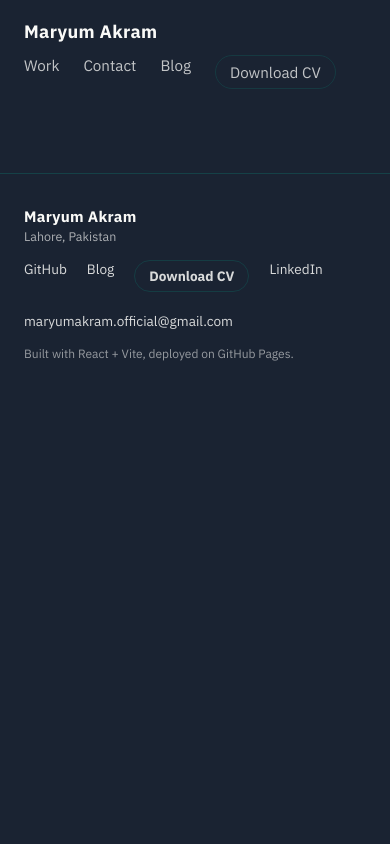
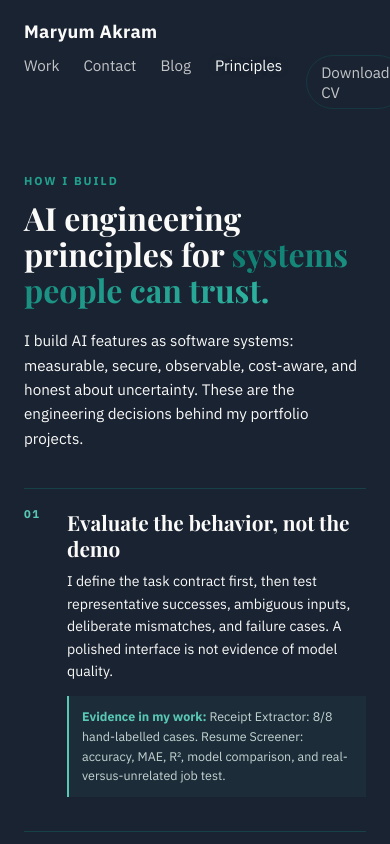
Before and after one commit to MaryumAkram16/maryum-portfolio, a React (Vite) app: page /principles in a window 390 px wide. Shown: the top 844 px of the page. Built offline with nearby package versions, Linux system fonts and the light colour scheme.

Commit message:
Add AI engineer positioning and principles page

```diff
--- a/src/App.jsx
+++ b/src/App.jsx
@@ -7,6 +7,7 @@ const Work = lazy(() => import('./pages/Work.jsx'))
 const Contact = lazy(() => import('./pages/Contact.jsx'))
 const Blog = lazy(() => import('./pages/Blog.jsx'))
 const BlogPost = lazy(() => import('./pages/BlogPost.jsx'))
+const Principles = lazy(() => import('./pages/Principles.jsx'))
 import './App.css'
 
 // Show a visible fallback + retry button instead of a blank page when
@@ -47,6 +48,7 @@ function App() {
           <Route path="/" element={<Landing />} />
           <Route path="/work" element={<Work />} />
           <Route path="/contact" element={<Contact />} />
+          <Route path="/principles" element={<Principles />} />
           <Route path="/blog" element={<Blog />} />
           <Route path="/blog/:slug" element={<BlogPost />} />
         </Routes>
--- a/src/components/Nav.jsx
+++ b/src/components/Nav.jsx
@@ -18,6 +18,9 @@ function Nav() {
         <NavLink to="/blog" className={({ isActive }) => (isActive ? 'active' : undefined)}>
           Blog
         </NavLink>
+        <NavLink to="/principles" className={({ isActive }) => (isActive ? 'active' : undefined)}>
+          Principles
+        </NavLink>
         <a
           className="nav-cv"
           href={`${import.meta.env.BASE_URL}Maryum_Akram_Resume.pdf`}
--- a/src/pages/Landing.css
+++ b/src/pages/Landing.css
@@ -580,6 +580,7 @@
 }
 
 .preview-card {
+  position: relative;
   display: flex;
   flex-direction: column;
   gap: 12px;
@@ -661,6 +662,9 @@
   align-items: flex-start;
   gap: 6px;
 }
+
+.preview-card-flagship { border-color: rgba(81, 196, 177, 0.38); box-shadow: 0 12px 34px rgba(0, 0, 0, 0.12); }
+.preview-card-flagship::before { content: 'FLAGSHIP'; position: absolute; top: 14px; right: 14px; color: #58c8b4; font-size: 0.6rem; font-weight: 800; letter-spacing: 0.12em; }
 
 /* Mobile: inside the flex .preview-result row the badge would wrap beside
    the proof text — force it onto its own line below the proof line */
--- a/src/pages/Landing.jsx
+++ b/src/pages/Landing.jsx
@@ -62,7 +62,7 @@ function SectionHead({ label, title, highlight, sub }) {
 }
 
 function Landing() {
-  usePageTitle('Maryum Akram — AI Automation Engineer | Lahore, Pakistan')
+  usePageTitle('Maryum Akram — AI Engineer | Production ML and LLM Systems')
   const [heroVisible, setHeroVisible] = useState(false)
   const [activeStep, setActiveStep] = useState(0)
 
@@ -104,6 +104,20 @@ function Landing() {
   ]
 
   const projects = [
+    {
+      title: 'Receipt Extractor',
+      desc: 'Reliable document intelligence API',
+      tags: ['Structured Extraction', 'Evaluation', 'FastAPI'],
+      text: 'A strict-schema extraction service with repair limits, needs-review routing, background jobs, and PDF reporting.',
+      result: '8/8 hand-labelled evaluation cases passed',
+    },
+    {
+      title: 'Resume Screener',
+      desc: 'Classical ML for job-fit analysis',
+      tags: ['scikit-learn', 'NLP', 'Model Evaluation'],
+      text: 'A two-stage pipeline that predicts resume category and scores suitability against a specific job description.',
+      result: '68.0% accuracy · MAE 8.69 · R² 0.814',
+    },
     {
       title: 'MediLens',
       desc: 'Hospital intake automation',
@@ -164,7 +178,7 @@ function Landing() {
         <div className="landing-hero-inner container hero-grid">
           <div className="hero-text">
             <div className={`hero-badge ${heroVisible ? 'visible' : ''}`}>
-              <span className="hero-badge-role">AI Automation Engineer</span>
+              <span className="hero-badge-role">AI Engineer · ML + LLM Systems</span>
               <span className="hero-badge-sep" />
               <span className="hero-badge-loc">Lahore, Pakistan</span>
             </div>
@@ -174,13 +188,13 @@ function Landing() {
             </p>
 
             <h1 className={`hero-title ${heroVisible ? 'visible' : ''}`}>
-              I turn slow, manual business processes into{' '}
-              <span className="hero-gradient">AI systems that run themselves.</span>
+              I build reliable AI systems from{' '}
+              <span className="hero-gradient">model evaluation to production.</span>
             </h1>
 
             <p className={`hero-sub ${heroVisible ? 'visible' : ''}`}>
-              Voice agents that book appointments. Pipelines that pull live data, score it, and
-              act on it. Full-stack AI products tested by real users — not demos.
+              Classical ML models, LLM workflows, and full-stack AI products with evaluation,
+              security, fallbacks, observability, and deployment built in.
             </p>
 
             <div className={`hero-actions ${heroVisible ? 'visible' : ''}`}>
@@ -200,9 +214,9 @@ function Landing() {
             <div className={`hero-stats ${heroVisible ? 'visible' : ''}`}>
               <div className="stat-item accent">
                 <div className="stat-value">
-                  <CounterItem value={3} />
+                  <CounterItem value={5} />
                 </div>
-                <div className="stat-label">Production systems shipped</div>
+                <div className="stat-label">AI systems shipped</div>
               </div>
               <div className="stat-item">
                 <div className="stat-value">
@@ -331,15 +345,15 @@ function Landing() {
           <Reveal>
             <SectionHead
               label="Projects I've built"
-              title="Three production systems,"
-              highlight="each independently verified"
-              sub="Each one solved a real problem end-to-end — browse the full case studies for architecture, tests, and demo videos."
+              title="Five AI systems,"
+              highlight="from classical ML to production AI"
+              sub="The featured projects show a deliberate range: model evaluation, reliable extraction, voice workflows, live-data systems, and secure AI products."
             />
           </Reveal>
           <div className="preview-grid">
             {projects.map((p, i) => (
               <Reveal key={p.title} delay={i * 90}>
-                <article className="preview-card">
+                <article className={`preview-card ${i < 2 ? 'preview-card-flagship' : ''}`}>
                   <div className="tag-row">
                     {p.tags.map((tag) => (
                       <span className="tag" key={tag}>
@@ -378,6 +392,9 @@ function Landing() {
             <div className="preview-cta-row">
               <Link className="cta-pill cta-outline" to="/work">
                 👁 See all case studies
+              </Link>
+              <Link className="cta-pill cta-outline" to="/principles">
+                Read my AI principles →
               </Link>
             </div>
           </Reveal>
--- /dev/null
+++ b/src/pages/Principles.css
@@ -0,0 +1,115 @@
+.principles-page {
+  padding-top: 48px;
+}
+
+.principles-hero {
+  max-width: 760px;
+  padding: 30px 0 58px;
+}
+
+.principles-hero h1 {
+  margin: 0;
+  max-width: 720px;
+  font-family: 'Playfair Display', Georgia, serif;
+  font-size: clamp(2rem, 5vw, 3.25rem);
+  line-height: 1.13;
+}
+
+.principles-intro {
+  max-width: 650px;
+  margin: 20px 0 0;
+  color: var(--muted);
+  font-size: 1.05rem;
+  line-height: 1.75;
+}
+
+.principles-list {
+  max-width: 820px;
+  display: grid;
+  gap: 14px;
+}
+
+.principle-card {
+  display: grid;
+  grid-template-columns: 64px minmax(0, 1fr);
+  gap: 20px;
+  padding: 25px 0;
+  border-top: 1px solid var(--accent-glow);
+}
+
+.principle-number {
+  color: #58c8b4;
+  font: 700 0.82rem/1 var(--font);
+  letter-spacing: 0.13em;
+}
+
+.principle-body h2 {
+  margin: 0 0 9px;
+  color: var(--text);
+  font-family: 'Playfair Display', Georgia, serif;
+  font-size: clamp(1.3rem, 3vw, 1.75rem);
+  line-height: 1.25;
+}
+
+.principle-body p {
+  max-width: 680px;
+  margin: 0;
+  color: var(--muted);
+  font-size: 0.95rem;
+  line-height: 1.7;
+}
+
+.principle-evidence {
+  margin-top: 13px !important;
+  padding: 11px 13px;
+  border-left: 2px solid #58c8b4;
+  color: #c4d5d2 !important;
+  background: rgba(81, 196, 177, 0.055);
+  font-size: 0.84rem !important;
+}
+
+.principle-evidence strong {
+  color: #58c8b4;
+}
+
+.principles-cta {
+  max-width: 820px;
+  margin: 48px 0 94px;
+  padding: 28px;
+  border: 1px solid rgba(81, 196, 177, 0.22);
+  border-radius: 12px;
+  background: linear-gradient(145deg, rgba(20, 38, 52, 0.82), rgba(12, 28, 39, 0.68));
+}
+
+.principles-cta h2 {
+  margin: 0 0 20px;
+  font-family: 'Playfair Display', Georgia, serif;
+  font-size: clamp(1.5rem, 3vw, 2rem);
+}
+
+.principles-actions {
+  display: flex;
+  align-items: center;
+  flex-wrap: wrap;
+  gap: 18px;
+}
+
+.principles-call {
+  color: var(--text);
+  font-size: 0.9rem;
+  font-weight: 700;
+  text-underline-offset: 4px;
+}
+
+@media (max-width: 560px) {
+  .principles-page { padding-top: 24px; }
+  .principles-hero { padding: 20px 0 38px; }
+  .principles-intro { font-size: 0.95rem; line-height: 1.6; }
+  .principle-card { grid-template-columns: 34px minmax(0, 1fr); gap: 9px; padding: 20px 0; }
+  .principle-number { font-size: 0.7rem; }
+  .principle-body p { font-size: 0.88rem; line-height: 1.6; }
+  .principle-evidence { font-size: 0.78rem !important; }
+  .principles-cta { margin: 34px 0 64px; padding: 20px; }
+  .principles-actions { align-items: stretch; flex-direction: column; }
+  .principles-actions .cta-button { text-align: center; }
+}
--- /dev/null
+++ b/src/pages/Principles.jsx
@@ -0,0 +1,77 @@
+import { Link } from 'react-router-dom'
+import { usePageTitle } from '../hooks/usePageTitle.js'
+import { BOOKING_URL } from '../siteConfig.js'
+import './Principles.css'
+
+const principles = [
+  {
+    number: '01',
+    title: 'Evaluate the behavior, not the demo',
+    text: 'I define the task contract first, then test representative successes, ambiguous inputs, deliberate mismatches, and failure cases. A polished interface is not evidence of model quality.',
+    evidence: 'Receipt Extractor: 8/8 hand-labelled cases. Resume Screener: accuracy, MAE, R², model comparison, and real-versus-unrelated job test.',
+  },
+  {
+    number: '02',
+    title: 'Treat security as a product feature',
+    text: 'Provider keys stay server-side, external input is validated, public endpoints are rate-limited, and suspicious behavior is recorded. AI features do not get a free pass on ordinary application security.',
+    evidence: 'SkillSync AI: 12 adversarial payload tests, rate limiting, and audit logging. RoshanAI: server-side proxy identified as the production fix for exposed provider keys.',
+  },
+  {
+    number: '03',
+    title: 'Fail safely instead of guessing',
+    text: 'When a model returns malformed output, missing fields, or low-confidence information, the system should retry within a bounded policy, route the result for review, or explain that it cannot answer.',
+    evidence: 'Receipt Extractor uses strict schemas, one-step repair, quarantine logging, needs_review routing, timeouts, and a provider kill switch.',
+  },
+  {
+    number: '04',
+    title: 'Make every important decision observable',
+    text: 'Logs should explain what happened without leaking private content: model and prompt versions, token usage, duration, retry state, outcome, and error category.',
+    evidence: 'Receipt Extractor records prompt version, model, token counts, duration, repair status, and needs-review outcomes so quality and cost can be reviewed together.',
+  },
+  {
+    number: '05',
+    title: 'Design for cost and latency from day one',
+    text: 'A useful AI system has a budget. I prefer bounded retries, cached or persisted work, smaller models where appropriate, and asynchronous jobs for work that does not belong in a request-response cycle.',
+    evidence: 'Receipt Extractor separates synchronous extraction from background reporting and logs token/cost data. RoshanAI separates live market retrieval from downstream analysis and output generation.',
+  },
+]
+
+function Principles() {
+  usePageTitle('AI Engineering Principles — Maryum Akram')
+
+  return (
+    <main className="page principles-page">
+      <div className="container">
+        <header className="principles-hero">
+          <p className="section-label">How I build</p>
+          <h1>AI engineering principles for <span className="hero-gradient">systems people can trust.</span></h1>
+          <p className="principles-intro">I build AI features as software systems: measurable, secure, observable, cost-aware, and honest about uncertainty. These are the engineering decisions behind my portfolio projects.</p>
+        </header>
+
+        <section className="principles-list" aria-label="AI Engineering Principles">
+          {principles.map((principle) => (
+            <article className="principle-card" key={principle.number}>
+              <div className="principle-number">{principle.number}</div>
+              <div className="principle-body">
+                <h2>{principle.title}</h2>
+                <p>{principle.text}</p>
+                <p className="principle-evidence"><strong>Evidence in my work:</strong> {principle.evidence}</p>
+              </div>
+            </article>
+          ))}
+        </section>
+
+        <section className="principles-cta">
+          <p className="section-label">See the principles in practice</p>
+          <h2>Read the case studies behind the decisions.</h2>
+          <div className="principles-actions">
+            <Link className="cta-button" to="/work">Explore my work</Link>
+            <a className="principles-call" href={BOOKING_URL} target="_blank" rel="noopener noreferrer">Book an intro call</a>
+          </div>
+        </section>
+      </div>
+    </main>
+  )
+}
+
+export default Principles
--- a/src/pages/Work.css
+++ b/src/pages/Work.css
@@ -534,6 +534,12 @@
   .demo-medilens .demo-stat strong { font-size: 1.25rem; }
   .demo-medilens .demo-timeline { align-items: flex-start; flex-direction: column; gap: 5px; }
   .demo-medilens .demo-timeline b { display: none; }
+  .demo-receipt .demo-tabs { overflow: visible; flex-wrap: wrap; }
+  .demo-receipt .demo-tabs button { flex: 1 1 auto; min-width: 0; padding-inline: 9px; font-size: 0.68rem; }
+  .demo-receipt .demo-panel-grid { grid-template-columns: 1fr; }
+  .demo-receipt .demo-stat strong { max-width: 100%; overflow-wrap: anywhere; font-size: 1.12rem; }
+  .demo-receipt .demo-timeline { align-items: flex-start; flex-direction: column; gap: 5px; }
+  .demo-receipt .demo-timeline b { display: none; }
   .demo-receipt .demo-extraction { grid-template-columns: 1fr; }
   .resume-thumb { padding: 12px; gap: 9px; }
   .resume-thumb-head, .resume-thumb-footer { font-size: 0.56rem; }
```
